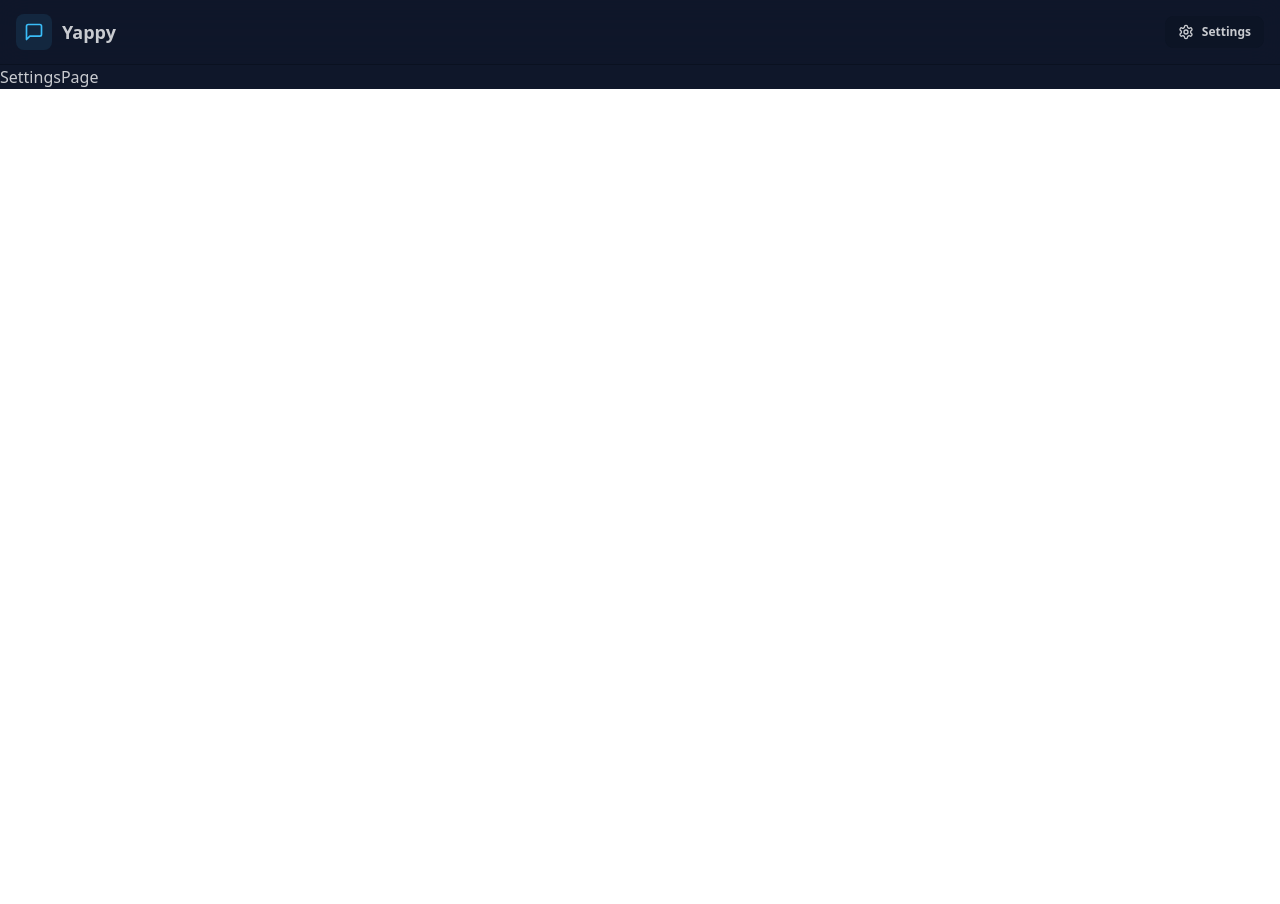
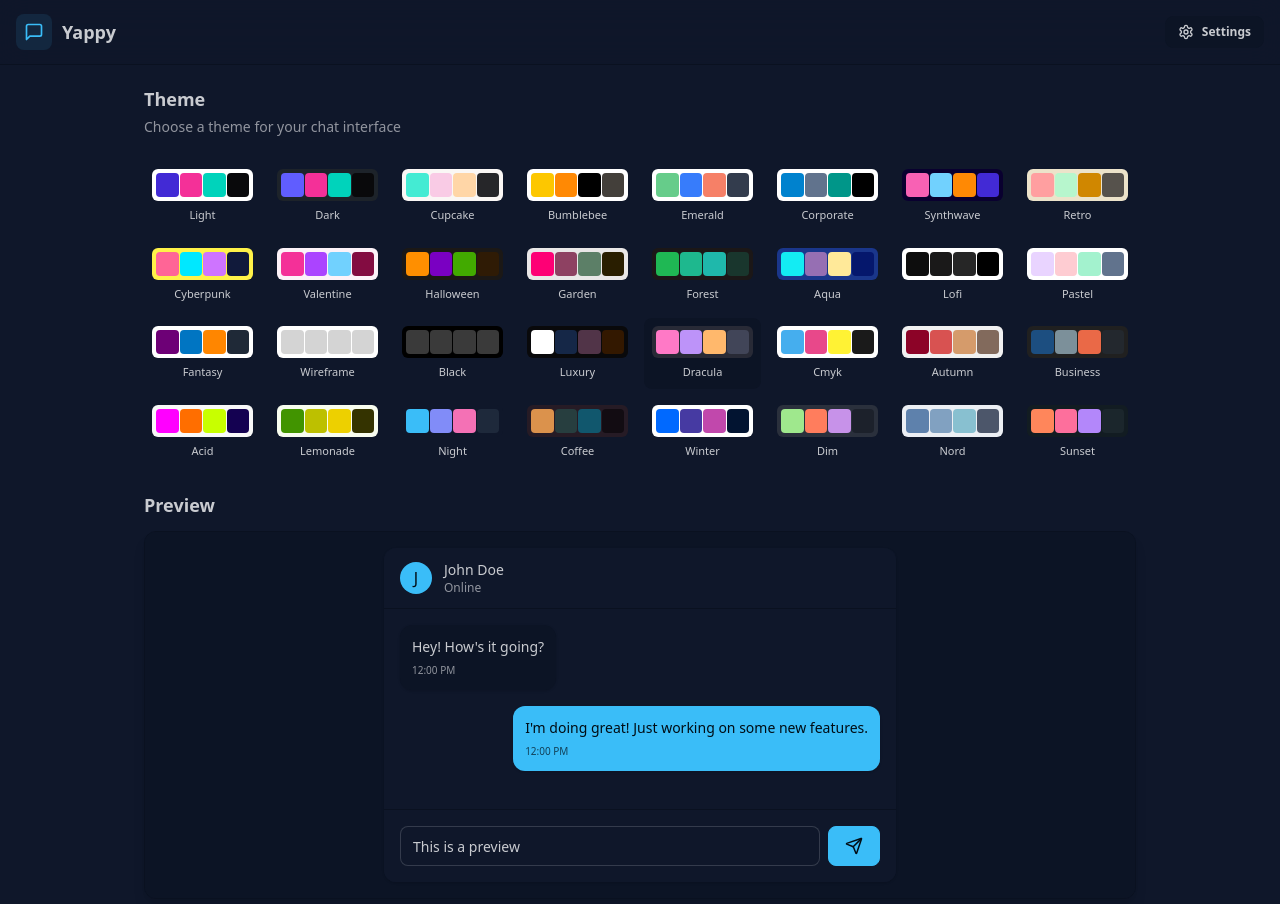
Before and after one commit to Ravi-rk7/Chat-app, a React (Vite) app in the folder frontend/: page /settings in a window 1280 px wide. Shown: the top 904 px of the page. Before the commit the page ends 800 px from the top, so only its background shows below. Built offline with nearby package versions, Linux system fonts and the light colour scheme; no server answers.

Commit message:
completed settings page

```diff
--- a/frontend/src/pages/SettingsPage.jsx
+++ b/frontend/src/pages/SettingsPage.jsx
@@ -1,8 +1,124 @@
-import React from 'react'
+import {THEMES} from "../constants/index.js";
+import {Send} from "lucide-react";
+import { useThemeStore } from "../store/useThemeStore.js";
+
+const PREVIEW_MESSAGES = [
+  { id: 1, content: "Hey! How's it going?", isSent: false },
+  { id: 2, content: "I'm doing great! Just working on some new features.", isSent: true },
+];
+
 
 const SettingsPage = () => {
+
+  const {theme , setTheme} = useThemeStore();
+
   return (
-    <div>SettingsPage</div>
+    <div className='container mx-auto px-4 pt-5 max-w-5xl pb-6'>
+      <div className="space-y-6">
+        <div className="flex flex-col gap-1">
+          <h2 className='text-lg font-semibold'> Theme </h2>
+          <p className='text-sm text-base-content/70'>Choose a theme for your chat interface</p>
+        </div>
+
+        <div className='grid grid-cols-4 sm:grid-cols-6 md:grid-cols-8 gap-2'>
+          {THEMES.map((t)=>(
+            <button
+              key={t}
+              className={`
+                group flex flex-col items-center gap-1.5 p-2 rounded-lg transition-colors
+                ${theme===t?"bg-base-200":"hover:bg-base-200/50"}
+                `}
+                onClick={()=>setTheme(t)}
+            >
+
+              <div className="relative h-8 w-full rounded-md overflow-hidden" data-theme={t}>
+                <div className="absolute inset-0 grid grid-cols-4 gap-px p-1">
+                  <div className="rounded bg-primary"></div>
+                  <div className="rounded bg-secondary"></div>
+                  <div className="rounded bg-accent"></div>
+                  <div className="rounded bg-neutral"></div>
+                </div>
+              </div>
+              <span className="text-[11px] font-medium truncate w-full text-center">
+                {t.charAt(0).toUpperCase() + t.slice(1)}
+              </span>
+            </button>
+
+          ))}
+
+        </div>
+
+        {/* Preview Section */}
+        <h3 className="text-lg font-semibold mb-3">Preview</h3>
+        <div className="rounded-xl border border-base-300 overflow-hidden bg-base-100 shadow-lg ">
+          <div className="p-4 bg-base-200">
+            <div className="max-w-lg mx-auto">
+
+              {/* Mock Chat UI */}
+              <div className="bg-base-100 rounded-xl shadow-sm overflow-hidden">
+                {/* Chat Header */}
+                <div className="px-4 py-3 border-b border-base-300 bg-base-100">
+                  <div className="flex items-center gap-3">
+                    <div className="w-8 h-8 rounded-full bg-primary flex items-center justify-center text-primary-content font-medium">
+                      J
+                    </div>
+                    <div>
+                      <h3 className="font-medium text-sm">John Doe</h3>
+                      <p className="text-xs text-base-content/70">Online</p>
+                    </div>
+                  </div>
+                </div>
+
+                {/* Chat Messages */}
+                <div className="p-4 space-y-4 min-h-[200px] max-h-[200px] overflow-y-auto bg-base-100">
+                  {PREVIEW_MESSAGES.map((message) => (
+                    <div
+                      key={message.id}
+                      className={`flex ${message.isSent ? "justify-end" : "justify-start"}`}
+                    >
+                      <div
+                        className={`
+                          max-w-[80%] rounded-xl p-3 shadow-sm
+                          ${message.isSent ? "bg-primary text-primary-content" : "bg-base-200"}
+                        `}
+                      >
+                        <p className="text-sm">{message.content}</p>
+                        <p
+                          className={`
+                            text-[10px] mt-1.5
+                            ${message.isSent ? "text-primary-content/70" : "text-base-content/70"}
+                          `}
+                        >
+                          12:00 PM
+                        </p>
+                      </div>
+                    </div>
+                  ))}
+                </div>
+
+                {/* Chat Input */}
+                <div className="p-4 border-t border-base-300 bg-base-100">
+                  <div className="flex gap-2">
+                    <input
+                      type="text"
+                      className="input input-bordered flex-1 text-sm h-10"
+                      placeholder="Type a message..."
+                      value="This is a preview"
+                      readOnly
+                    />
+                    <button className="btn btn-primary h-10 min-h-0">
+                      <Send size={18} />
+                    </button>
+                  </div>
+                </div>
+              </div>
+            </div>
+          </div>
+        </div>
+
+
+      </div>
+    </div>
   )
 }
 
```
